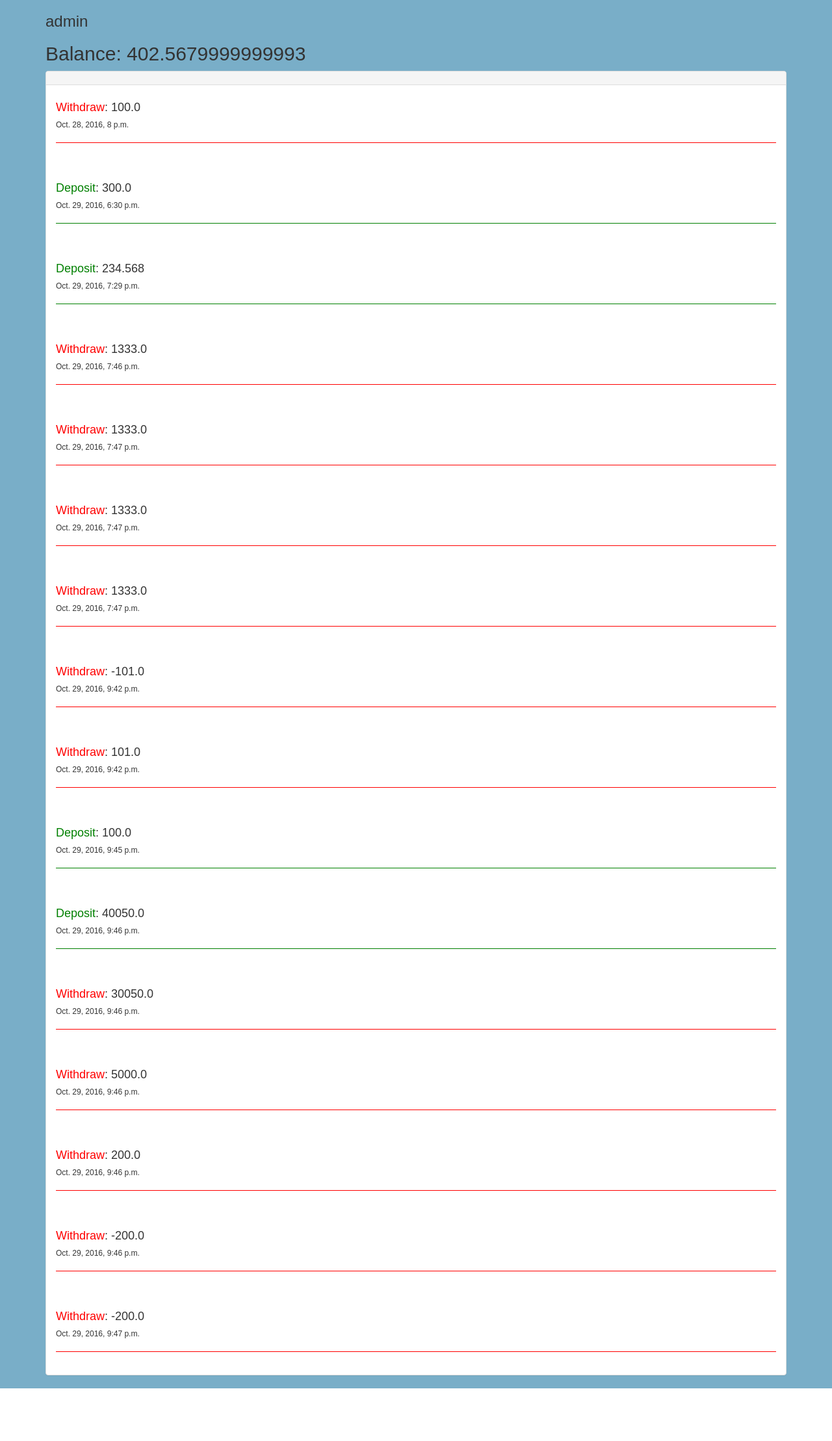
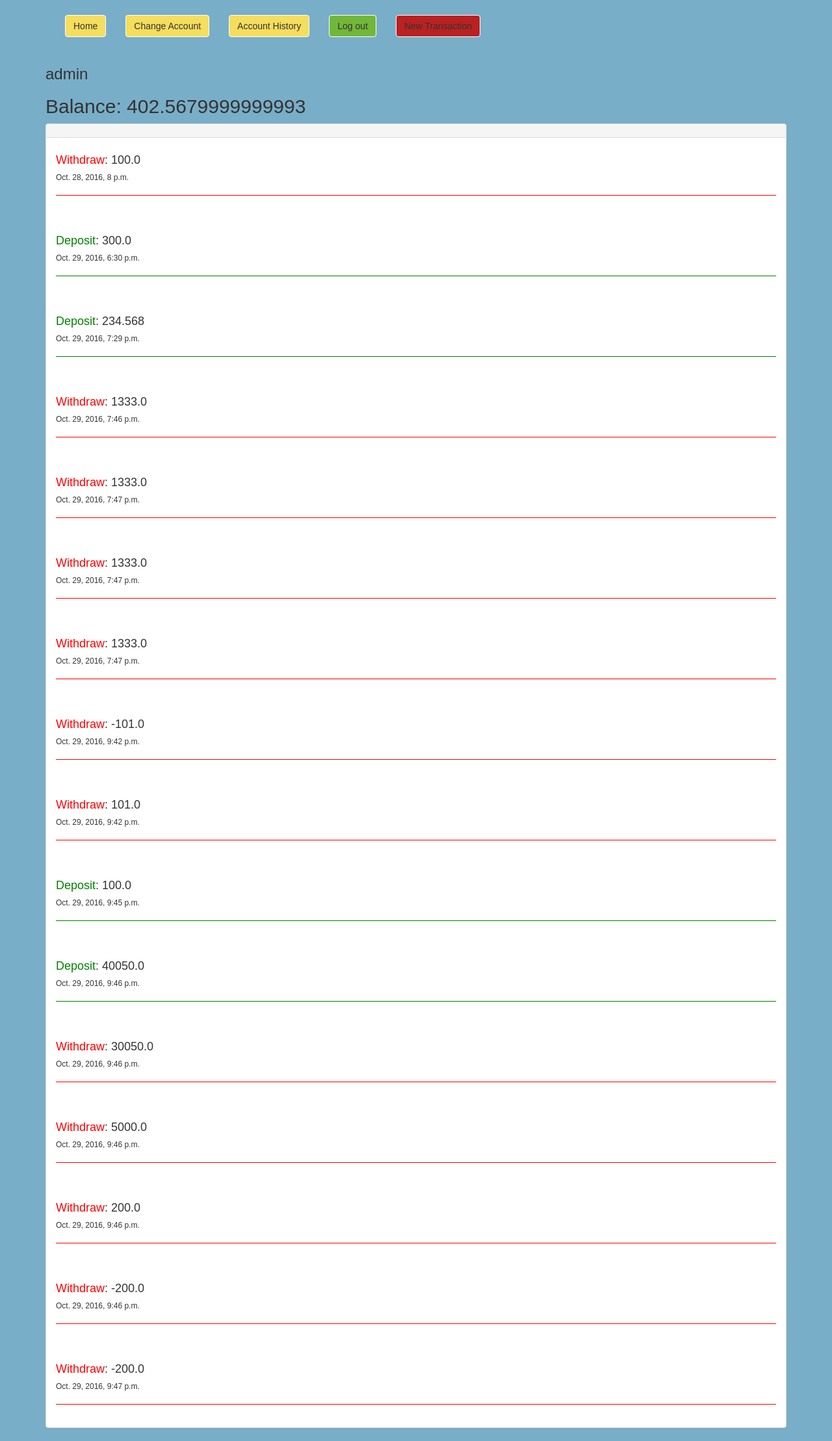
Before and after one commit to ConnorFieldUser/The_Iron_Bank, a Django app: page /transactions/ in a window 1280 px wide. Shown: the whole page at 65% size. Before the commit the page ends 2136 px from the top, so only its background shows below. Run offline with Django 3.2, Linux system fonts and the light colour scheme; a user stored in the database is signed in; data comes from the database, SQL or seed files in the repository; both versions use the stored data as it was after the commit; some libraries are stand-ins or nearby versions.

Commit message:
added some functionality and styling

```diff
--- a/The_Iron_Bank/The_Iron_Bank/urls.py
+++ b/The_Iron_Bank/The_Iron_Bank/urls.py
@@ -26,9 +26,9 @@ urlpatterns = [
     url(r'^admin/', admin.site.urls),
     url('^', include('django.contrib.auth.urls')),
     url(r'^obtain-token/$', obtain_auth_token),
-    url(r'^$', IndexView.as_view(), name="operation_create_view"),
+    url(r'^$', IndexView.as_view(), name="index_view"),
     url(r'^create_user/$', UserCreateView.as_view(), name="user_create_view"),
-    url(r'^transactions/$', TransactionView.as_view(), name="transaction"),
+    url(r'^transactions/$', TransactionView.as_view(), name="transactions"),
     url(r'^create_transaction/$', TransactionCreateView.as_view(), name="transaction_create_view"),
     # API URLs
     url(r'^transactions/$', TransactionListCreateAPIView.as_view(), name="transaction_list_create_api_view"),
--- a/The_Iron_Bank/templates/base.html
+++ b/The_Iron_Bank/templates/base.html
@@ -9,6 +9,16 @@
       body {
         background-color: #79aec8; font-family:sans-serif;
         }
+      .navbar-default {
+        background-color: #79aec8;
+        border-color: #79aec8;
+        }
+        .btn
+        {
+          background-color: #f5dd5d;
+          border-color: white;
+        }
+
 
     </style>
   </head>
@@ -16,6 +26,29 @@
   <body>
 
     <div class="container">
+
+
+    <nav class="navbar navbar-default navbar-static-top">
+  <div class="container">
+    <ul class="nav navbar-nav">
+
+    <li><a href="{% url 'index_view' %}"><button type="button" class="btn btn-default navbar-btn">Home</button></a></li>
+
+        {% if not request.user.is_authenticated %}
+    <li><a href="{% url 'login' %}"><button type="button" class="btn btn-default navbar-btn">Log In</button></a></li>
+        {% else %}
+    <li><a href="{% url 'login' %}"><button type="button" class="btn btn-default navbar-btn">Change Account</button></a></li>
+        {% endif %}
+
+    <li><a href="{% url 'transactions' %}"><button type="button" class="btn btn-default navbar-btn">Account History</button></a></li>
+    <li><a href="{% url 'logout' %}?next={% url 'index_view' %}"><button style="background-color: #72B73A;" type="button" class="btn btn-default navbar-btn">Log out</button></a></li>
+    <li><a href="{% url 'transaction_create_view' %}"><button style="background-color: #ba2121"type="button" class="btn btn-default navbar-btn">New Transaction</button></a></li>
+
+  </ul>
+  </div>
+</nav>
+
+
 
       <p><h3>{{ request.user }}</h3></p>
 
--- a/The_Iron_Bank/templates/transactions.html
+++ b/The_Iron_Bank/templates/transactions.html
@@ -9,9 +9,11 @@
 <div class="panel panel-default">
   <div class="panel-heading">
 
+    {% if not object_list %}
+    <p>No records found.</p>
+    {% endif %}
+
     {% for transaction in object_list %}
-
-
 
       <h3 class="panel-title">
       </div>
@@ -30,9 +32,7 @@
 
     </h3>
 
-
-
-     {% endfor %}
+{% endfor %}
 
   </div>
 </div>
```
Also changed, not shown: The_Iron_Bank/db.sqlite3.
